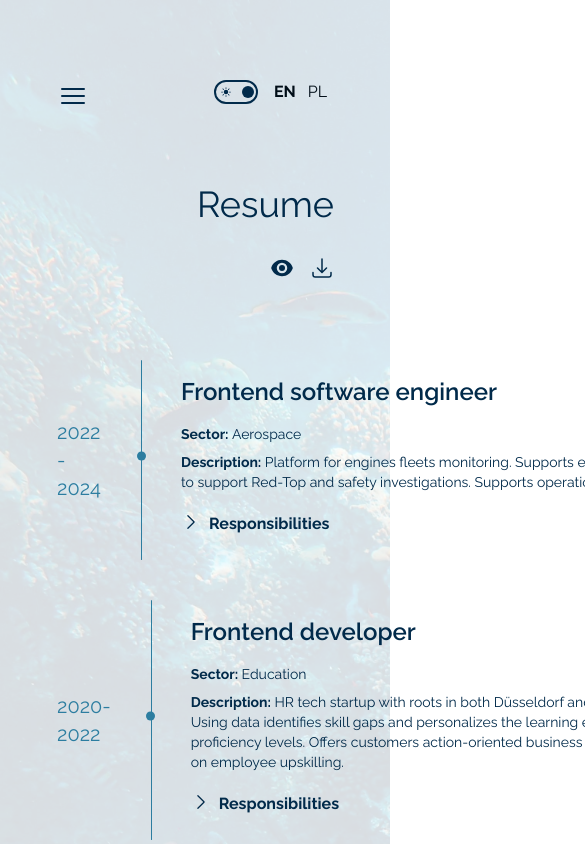
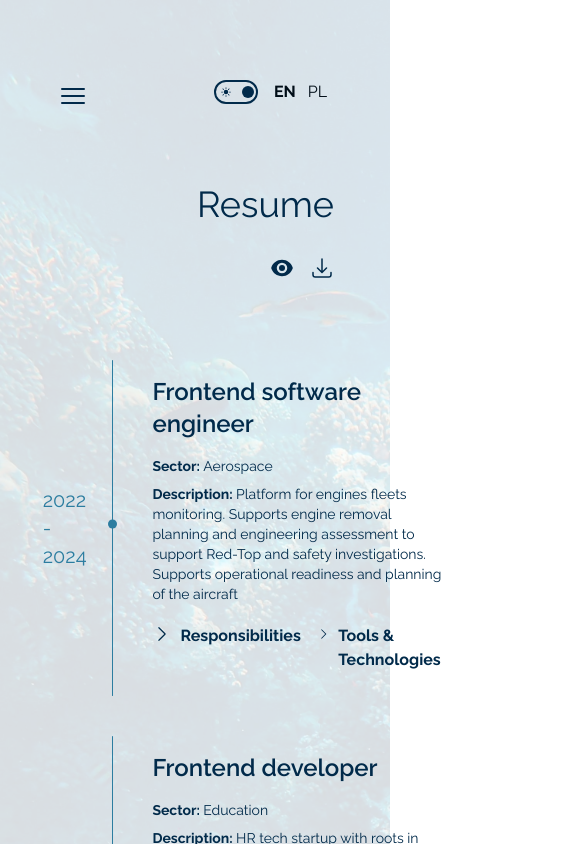
Before and after one commit to olkruglova/my-portfolio, a React (Vite) app: page /my-portfolio/resume in a window 390 px wide. Shown: the top 844 px of the page, 585 px wide, since content can reach past the window. Built offline with nearby package versions, Linux system fonts and the light colour scheme.

Commit message:
#add rwd to job cards

```diff
--- a/src/Components/JobCard.tsx
+++ b/src/Components/JobCard.tsx
@@ -10,7 +10,7 @@ function JobCard({ job }: any) {
       onMouseEnter={() => setIsOnHover(true)}
       onMouseLeave={() => setIsOnHover(false)}
     >
-      <div className="basis-2/12 flex flex-row justify-center items-center py-2 pr-10">
+      <div className="w-[20%] flex flex-row justify-center items-center py-2 pr-10">
         <p
           className={`text-xl ${isOnHover ? "text-salmon-dark dark:text-salmon-100 font-bold" : "text-light-blue-500"}`}
         >
@@ -18,7 +18,7 @@ function JobCard({ job }: any) {
         </p>
       </div>
 
-      <div className={`basis-10/12 flex flex-row transition-all duration-300 ease-in-out`}>
+      <div className={`w-[80%] flex flex-row transition-all duration-300 ease-in-out`}>
         <div className="relative flex flex-row items-center">
           <div
             className={`divider ${
@@ -46,7 +46,7 @@ function JobCard({ job }: any) {
               {job.description}
             </div>
             <div className="flex flex-row justify-start mt-5">
-              <div className={`w-[450px] flex-col duration-300 ease-in-out pr-2`}>
+              <div className={`lg:w-[450px] flex-col duration-300 ease-in-out pr-2`}>
                 <div className="flex flex-row">
                   <ChevronRightIcon
                     className={`w-5 h-5 text-dark-blue dark:text-light-blue ${
@@ -68,7 +68,7 @@ function JobCard({ job }: any) {
                 </ul>
               </div>
 
-              <div className={`w-[300px] flex-col duration-300 ease-in-out pl-2`}>
+              <div className={`lg:w-[300px] flex-col duration-300 ease-in-out pl-2`}>
                 <div className="flex flex-row">
                   <ChevronRightIcon
                     className={`w-5 h-5 text-dark-blue dark:text-light-blue ${
```
